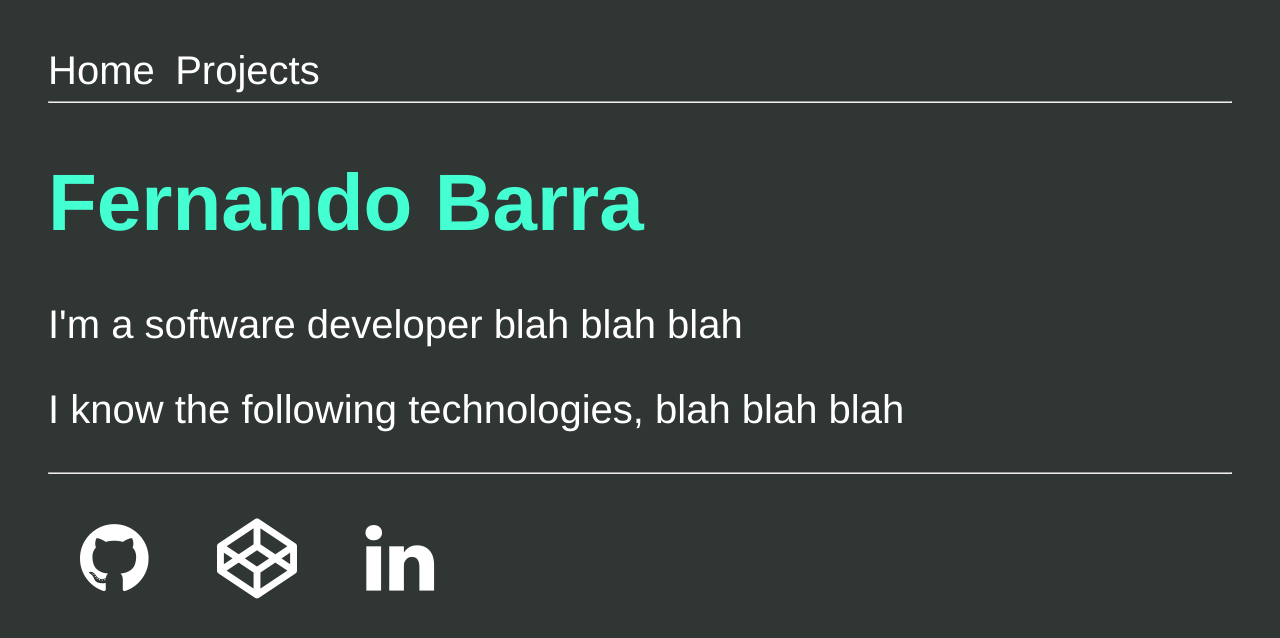
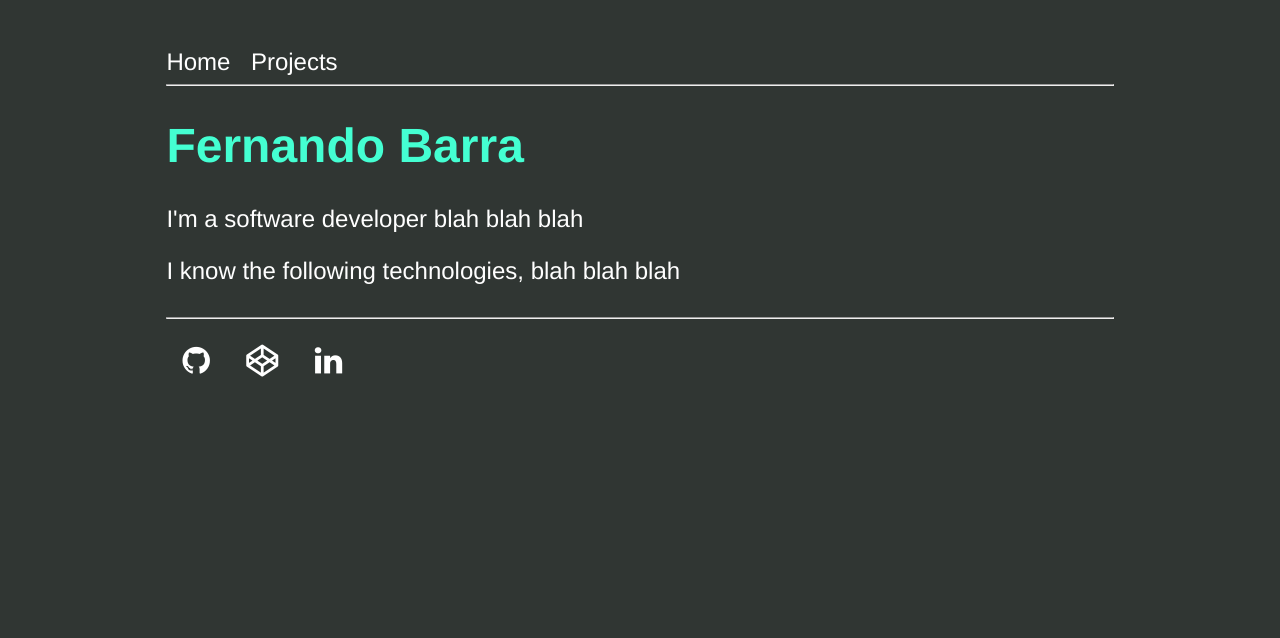
Before and after one commit to ferbarra/ferbarra.github.io, a Jekyll site: the page built from index.html, in a window 1280 px wide. Shown: the top 638 px of the page. Built offline with Jekyll 4.4.1, drawn with Linux system fonts in a browser that asks for light colours.

Commit message:
Adds media queries for bigger screens

```diff
--- a/_sass/main.scss
+++ b/_sass/main.scss
@@ -54,10 +54,79 @@ footer {
   a {
     display: inline-block;
     color: white;
-    font-size: 5rem !important;
+    font-size: 5rem;
     margin: 2rem 2rem;
     &:hover {
       color: $main-color;
     }
   }
 }
+
+@media only screen and (min-width: $breakpoint-tablet-portrait) {
+  .container {
+    max-width: 90%;
+  }
+  h1 {
+    font-size: 4rem;
+  }
+  p {
+    font-size: 2rem;
+  }
+  nav {
+    a {
+      font-size: 2rem;
+    }
+  }
+  footer {
+    a {
+      font-size: 3rem;
+      margin: 1.5rem 1.5rem;
+    }
+  }
+}
+
+@media only screen and (min-width: $breakpoint-laptop) {
+  .container {
+    max-width: 80%;
+  }
+  h1 {
+    font-size: 3rem;
+  }
+  p {
+    font-size: 1.5rem;
+  }
+  nav {
+    a {
+      font-size: 1.5rem;
+    }
+  }
+  footer {
+    a {
+      font-size: 2rem;
+      margin: 1rem 1rem;
+    }
+  }
+}
+
+@media only screen and (min-width: $breakpoint-desktop) {
+  .container {
+    max-width: 70%;
+  }
+  h1 {
+    font-size: 2.5rem;
+  }
+  p {
+    font-size: 1.5rem;
+  }
+  nav {
+    a {
+      font-size: 1.5rem;
+    }
+  }
+  footer {
+    a {
+      font-size: 1.5rem;
+      margin: 1rem 1rem;
+    }
+  }
+}
```
